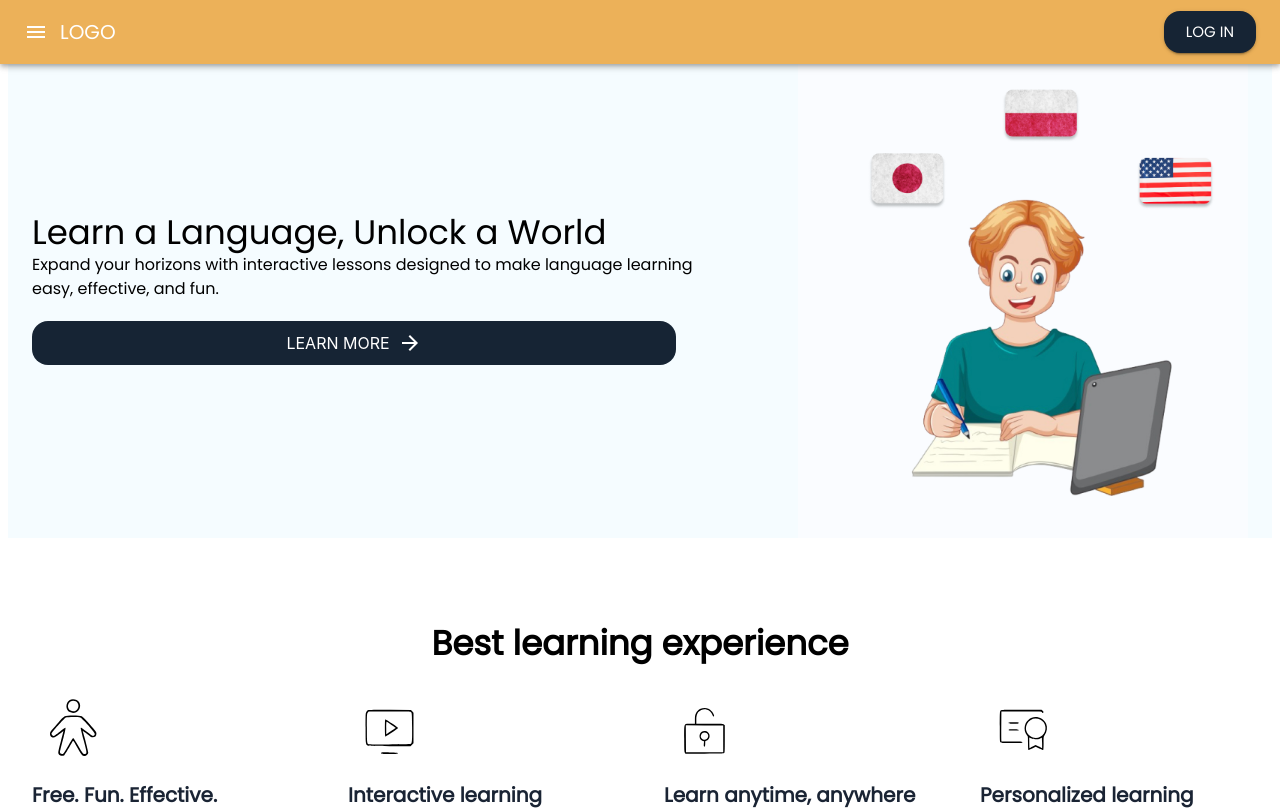
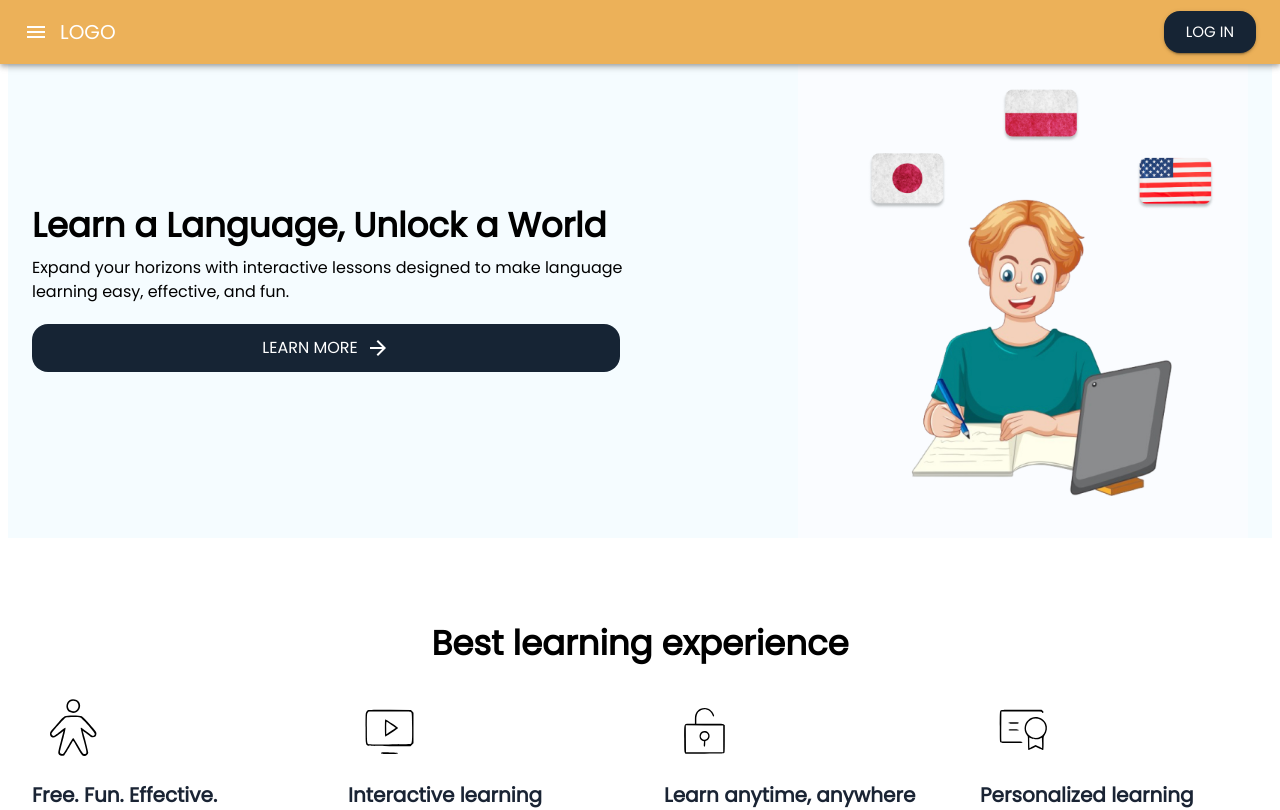
Before and after one commit to LanguageAppSpace/language-app-frontend, a React (Vite) app: page /home in a window 1280 px wide. Shown: the top 810 px of the page. Built offline with nearby package versions, Linux system fonts and the light colour scheme; no server answers.

Commit message:
Refactor Hero styles (styled)

```diff
--- a/src/components/Hero/Hero.tsx
+++ b/src/components/Hero/Hero.tsx
@@ -1,9 +1,9 @@
-import { Grid, Typography } from "@mui/material";
-import styled from "styled-components";
+import { Button, Grid, Typography } from "@mui/material";
 import ArrowForwardIcon from "@mui/icons-material/ArrowForward";
 import image from "/boy.jpeg";
 import { useNavigate } from "react-router-dom";
 import { ROUTE } from "@config/route.config";
+import { styled } from "@mui/material/styles";
 import { Box, Container } from "@mui/system";
 
 const Hero = () => {
@@ -27,11 +27,11 @@ const Hero = () => {
             </BodyTypography>
             <StyledButton onClick={handleLoginClick}>
               LEARN MORE
-              <ArrowForwardIcon />
+              <ArrowForwardIcon style={{ marginLeft: "8px" }} />
             </StyledButton>
           </TextContainer>
           <ImageContainer>
-            <Image src={image} alt="boy with flags" />
+            <StyledImage src={image} alt="boy with flags" />
           </ImageContainer>
         </Grid>
       </Container>
@@ -39,62 +39,51 @@ const Hero = () => {
   );
 };
 
-const HeroContainer = styled.div`
-  background-color: rgb(245, 252, 255);
-  padding-top: 50px;
-`;
+export default Hero;
 
-const TextContainer = styled.div`
-  display: flex;
-  flex-direction: column;
-  justify-content: center;
+const HeroContainer = styled(Box)(() => ({
+  backgroundColor: "rgb(245, 252, 255)",
+  paddingTop: "50px",
+}));
 
-  @media (min-width: 600px) {
-    flex: 0 0 50%;
-  }
-`;
+const TextContainer = styled(Box)(() => ({
+  display: "flex",
+  flexDirection: "column",
+  justifyContent: "center",
+  "@media (min-width: 600px)": {
+    flex: "0 0 50%",
+  },
+}));
 
-const HeaderTypography = styled(Typography)`
-  color: rgb(0, 0, 0);
-  margin-bottom: 10px;
-  font-weight: bold;
-`;
+const HeaderTypography = styled(Typography)(() => ({
+  color: "rgb(0, 0, 0)",
+  marginBottom: "10px",
+  fontWeight: "bold",
+}));
 
-const BodyTypography = styled(Typography)`
-  color: rgb(0, 0, 0);
-`;
+const BodyTypography = styled(Typography)(() => ({
+  color: "rgb(0, 0, 0)",
+}));
 
-const ImageContainer = styled.div`
-  display: flex;
-  align-items: center;
-`;
+const ImageContainer = styled(Box)(() => ({
+  display: "flex",
+  alignItems: "center",
+}));
 
-const Image = styled.img`
-  width: 450px;
-`;
+const StyledImage = styled("img")(() => ({
+  width: "450px",
+}));
 
-const StyledButton = styled(Box)`
-  margin: 20px 20px 20px 0;
-  padding: 10px;
-  background-color: rgb(22, 36, 52);
-  border-radius: 16px;
-  color: white;
-  font-size: 16px;
-  border: none;
-  cursor: pointer;
-  display: flex;
-  align-items: center;
-  justify-content: center;
-  width: 624px;
-  text-align: center;
-
-  &:hover {
-    background-color: rgb(30, 42, 50);
-  }
-
-  svg {
-    margin-left: 8px;
-  }
-`;
-
-export default Hero;
+const StyledButton = styled(Button)(({ theme }) => ({
+  margin: "20px 20px 20px 0",
+  padding: "10px",
+  backgroundColor: "rgb(22, 36, 52)",
+  borderRadius: "16px",
+  color: theme.palette.text.primary,
+  fontSize: "16px",
+  display: "flex",
+  textAlign: "center",
+  "&:hover": {
+    backgroundColor: "rgb(30, 42, 50)",
+  },
+}));
```
